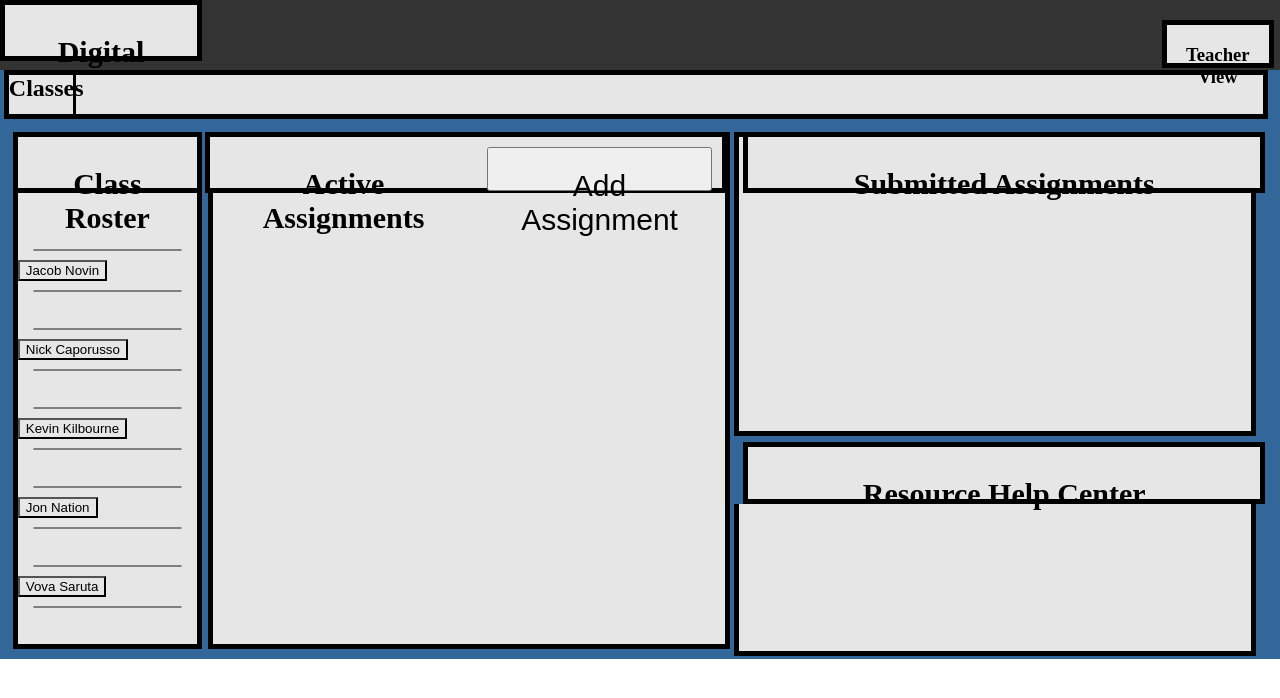
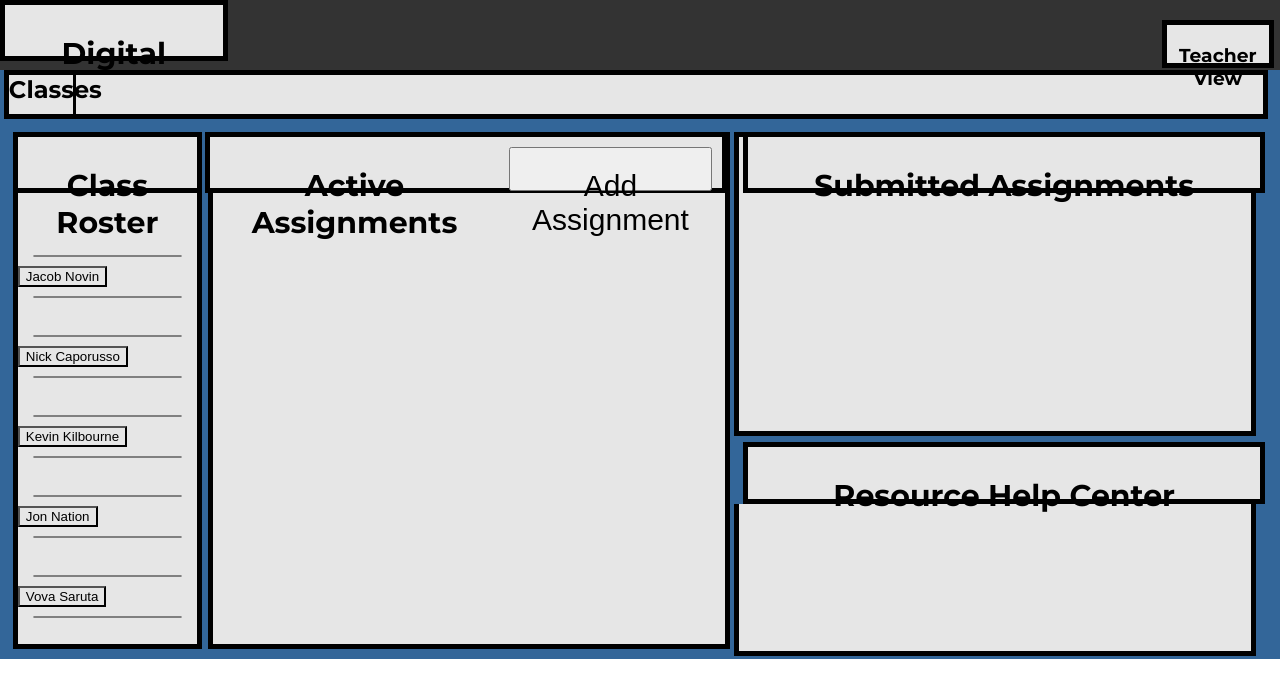
Before and after one commit to kevkilbourne/DigiPackWebpage, a Django app: page /teacher/ in a window 1280 px wide. Shown: the top 698 px of the page. Run offline with Django 4.2, Linux system fonts and the light colour scheme.

Commit message:
Added new font directory inside css directory. Added font 'Montserrat'. However, font does not show up on student or connectivity page, but does for teacher.

```diff
--- a/DigitalBackpack/static/css/teacherWeb.css
+++ b/DigitalBackpack/static/css/teacherWeb.css
@@ -1,3 +1,12 @@
+@font-face {
+    src: url(fonts/Montserrat-VariableFont_wght.ttf);
+    font-family: Montserrat;
+}
+
+html {
+    font-family: Montserrat;
+}
+
 body {
   padding: 0;
   margin: 0;
@@ -47,7 +56,7 @@ p {
 }
 
 .headBox {
-  width: 15vw;
+  width: 17vw;
   height: 4vw;
   border: 5px solid #000000;
   background-color: #e6e6e6;
--- a/DigitalBackpack/templates/DigitalBackpack/StudentWebpage.html
+++ b/DigitalBackpack/templates/DigitalBackpack/StudentWebpage.html
@@ -8,7 +8,9 @@
     <title>
       Welcome to DigiPack
     </title>
+
     <link rel="stylesheet" href="{% static 'css/studentWeb.css' %}">
+
   </head>
 
   <body>
```
Also changed, not shown: DigitalBackpack/static/css/studentWeb.css (+9 -0 lines), DigitalBackpack/static/css/student_connectivity.css (+13 -3 lines), DigitalBackpack/static/css/fonts/Montserrat-Italic-VariableFont_wght.ttf (added), DigitalBackpack/static/css/fonts/Montserrat-VariableFont_wght.ttf (added).
